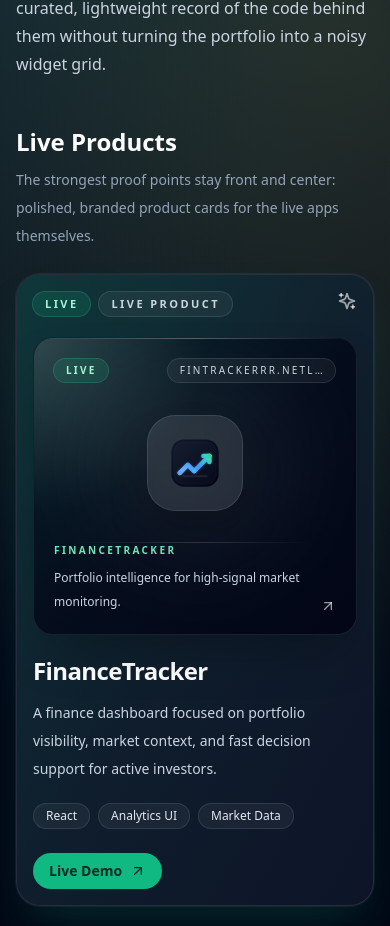
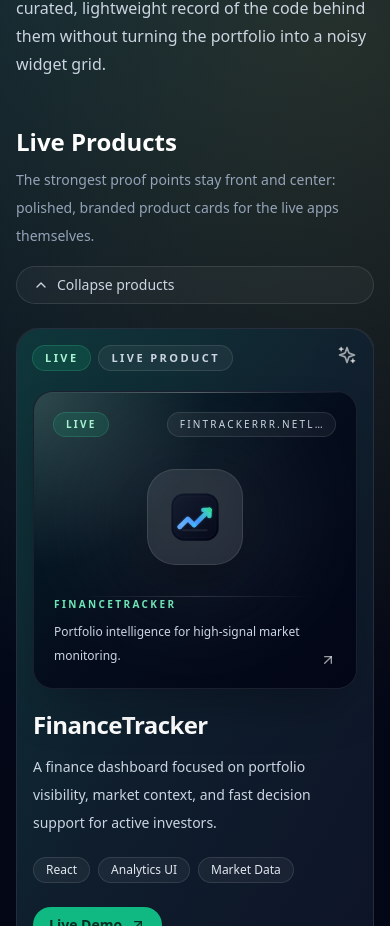
Before and after one commit to buraktomruk/portfolio, a React (Vite) app: page / in a window 390 px wide. Shown: the part 4695-5621 px from the top of the page. Built offline with nearby package versions, Linux system fonts and the light colour scheme; no server answers.

Commit message:
feat: collapsible live products section + fix contributions null when no token

```diff
--- a/src/components/GithubOverviewPanel.jsx
+++ b/src/components/GithubOverviewPanel.jsx
@@ -374,7 +374,9 @@ export default function GithubOverviewPanel({
                 {t('projects.githubMetricYearTotal')}
               </p>
               <p className="mt-2 text-3xl font-semibold tracking-tight text-white">
-                {stats ? stats.totalContributionsThisYear : '...'}
+                {stats
+                  ? (stats.totalContributionsThisYear !== null ? stats.totalContributionsThisYear : '—')
+                  : '...'}
               </p>
               <p className="mt-3 text-sm text-slate-300">
                 {stats?.name || t('projects.githubProfileFallbackTitle')}
--- a/src/components/Projects.jsx
+++ b/src/components/Projects.jsx
@@ -356,7 +356,7 @@ function GithubTeaserBar({ t, statsState, activityState, isExpanded, onToggle })
               <span className="h-5 w-32 animate-pulse rounded-full bg-white/10" />
             ) : (
               <>
-                {contributions !== null && (
+                {contributions !== null && contributions > 0 && (
                   <span className="inline-flex items-center gap-1.5 rounded-full border border-white/10 bg-white/[0.04] px-3 py-1 text-xs text-slate-300">
                     <GitCommit className="h-3 w-3 text-cyan-300" />
                     {t('projects.githubTeaserContributions', { count: contributions })}
@@ -399,7 +399,9 @@ function GithubTeaserBar({ t, statsState, activityState, isExpanded, onToggle })
 export default function Projects() {
   const { t, i18n } = useTranslation();
   const [isGithubExpanded, setIsGithubExpanded] = useState(false);
+  const [isProductsExpanded, setIsProductsExpanded] = useState(true);
   const expandableRef = useRef(null);
+  const productsRef = useRef(null);
 
   const statsState = useGithubResource(GITHUB_STATS_ENDPOINT, isGithubStatsEnvelope);
   const activityState = useGithubResource(GITHUB_ACTIVITY_ENDPOINT, isGithubActivityEnvelope);
@@ -415,6 +417,16 @@ export default function Projects() {
       const next = !prev;
       if (!next && expandableRef.current) {
         expandableRef.current.scrollIntoView({ behavior: 'smooth', block: 'nearest' });
+      }
+      return next;
+    });
+  };
+
+  const handleProductsToggle = () => {
+    setIsProductsExpanded((prev) => {
+      const next = !prev;
+      if (!next && productsRef.current) {
+        productsRef.current.scrollIntoView({ behavior: 'smooth', block: 'nearest' });
       }
       return next;
     });
@@ -441,8 +453,9 @@ export default function Projects() {
           </p>
         </div>
 
-        <div className="mt-12">
-          <div className="mb-6 max-w-3xl">
+        <div className="mt-12" ref={productsRef}>
+          <div className="mb-6 flex flex-col gap-4 sm:flex-row sm:items-end sm:justify-between">
+            <div className="max-w-3xl">
               <h3 className="text-2xl font-semibold text-white">
                 {t('projects.showcaseTitle')}
               </h3>
@@ -450,8 +463,33 @@ export default function Projects() {
                 {t('projects.showcaseDescription')}
               </p>
             </div>
+            <button
+              type="button"
+              id="products-teaser-toggle"
+              aria-expanded={isProductsExpanded}
+              aria-controls="products-expandable-section"
+              onClick={handleProductsToggle}
+              className="inline-flex shrink-0 items-center gap-2 rounded-full border border-white/10 bg-white/[0.04] px-4 py-2 text-sm font-medium text-slate-300 transition-colors hover:bg-white/10 focus-visible:outline focus-visible:outline-2 focus-visible:outline-offset-2 focus-visible:outline-cyan-400"
+            >
+              <ChevronDown
+                className={`h-4 w-4 transition-transform duration-300 ${isProductsExpanded ? 'rotate-180' : ''}`}
+              />
+              {isProductsExpanded ? t('projects.showcaseCollapse') : t('projects.showcaseExpand')}
+            </button>
+          </div>
 
-          <div className="grid gap-6 lg:grid-cols-2">
+          <div
+            id="products-expandable-section"
+            role="region"
+            aria-labelledby="products-teaser-toggle"
+            style={{
+              display: 'grid',
+              gridTemplateRows: isProductsExpanded ? '1fr' : '0fr',
+              transition: 'grid-template-rows 420ms cubic-bezier(0.4, 0, 0.2, 1)',
+            }}
+          >
+            <div style={{ overflow: 'hidden' }}>
+              <div className="grid gap-6 lg:grid-cols-2 pb-2">
                 {featuredWorkItems.map((item) => (
                   <ShowcaseCard
                     key={item.id}
@@ -459,6 +497,8 @@ export default function Projects() {
                     t={t}
                   />
                 ))}
+              </div>
+            </div>
           </div>
         </div>
 
--- a/src/i18n/locales/de/translation.json
+++ b/src/i18n/locales/de/translation.json
@@ -139,6 +139,8 @@
     "repoFallbackBody": "Das Portfolio verlinkt weiterhin direkt auf das öffentliche GitHub-Profil, während sich der kuratierte Repository-Feed im Hintergrund aktualisiert.",
     "showcaseTitle": "Live-Produkte",
     "showcaseDescription": "Die stärksten Belege bleiben im Vordergrund: hochwertige, markenstarke Produktkarten für die Live-Apps selbst.",
+    "showcaseExpand": "Live-Produkte anzeigen",
+    "showcaseCollapse": "Produkte einklappen",
     "noDescription": "Noch keine Beschreibung verfügbar.",
     "repoDescriptionFallback": "Die Repository-Notiz bleibt hier bewusst knapp, damit die Karte auch ohne öffentliche Beschreibung ruhig und hochwertig lesbar bleibt.",
     "publicRepo": "Öffentliches Repo",
--- a/src/i18n/locales/en/translation.json
+++ b/src/i18n/locales/en/translation.json
@@ -139,6 +139,8 @@
     "repoFallbackBody": "The portfolio still links directly to the public GitHub profile while the curated repository feed refreshes in the background.",
     "showcaseTitle": "Live Products",
     "showcaseDescription": "The strongest proof points stay front and center: polished, branded product cards for the live apps themselves.",
+    "showcaseExpand": "Show live products",
+    "showcaseCollapse": "Collapse products",
     "noDescription": "No description available yet.",
     "repoDescriptionFallback": "Repository notes are intentionally minimal here, so the card can still read clearly when a public description is missing.",
     "publicRepo": "Public repo",
--- a/src/shared/githubStats.js
+++ b/src/shared/githubStats.js
@@ -264,7 +264,9 @@ export function normalizeGithubUser(ghData, username = DEFAULT_GITHUB_USERNAME)
     following: toSafeNonNegativeNumber(ghData?.following),
     publicRepos: toSafeNonNegativeNumber(ghData?.public_repos),
     publicGists: toSafeNonNegativeNumber(ghData?.public_gists),
-    totalContributionsThisYear: toSafeNonNegativeNumber(ghData?.totalContributionsThisYear),
+    totalContributionsThisYear: ghData?.totalContributionsThisYear != null
+      ? toSafeNonNegativeNumber(ghData.totalContributionsThisYear)
+      : null,
     profileUrl,
   };
 }
@@ -312,7 +314,7 @@ export function isGithubStatsEnvelope(value) {
       typeof data.following === "number" &&
       typeof data.publicRepos === "number" &&
       typeof data.publicGists === "number" &&
-      typeof data.totalContributionsThisYear === "number" &&
+      (data.totalContributionsThisYear === null || typeof data.totalContributionsThisYear === "number") &&
       hasValidHttpUrl(data.profileUrl),
   );
 }
```
Also changed, not shown: 1 other file (tests, documents, lock files or other folders). Lines whose indentation alone changed are shown as unchanged.
